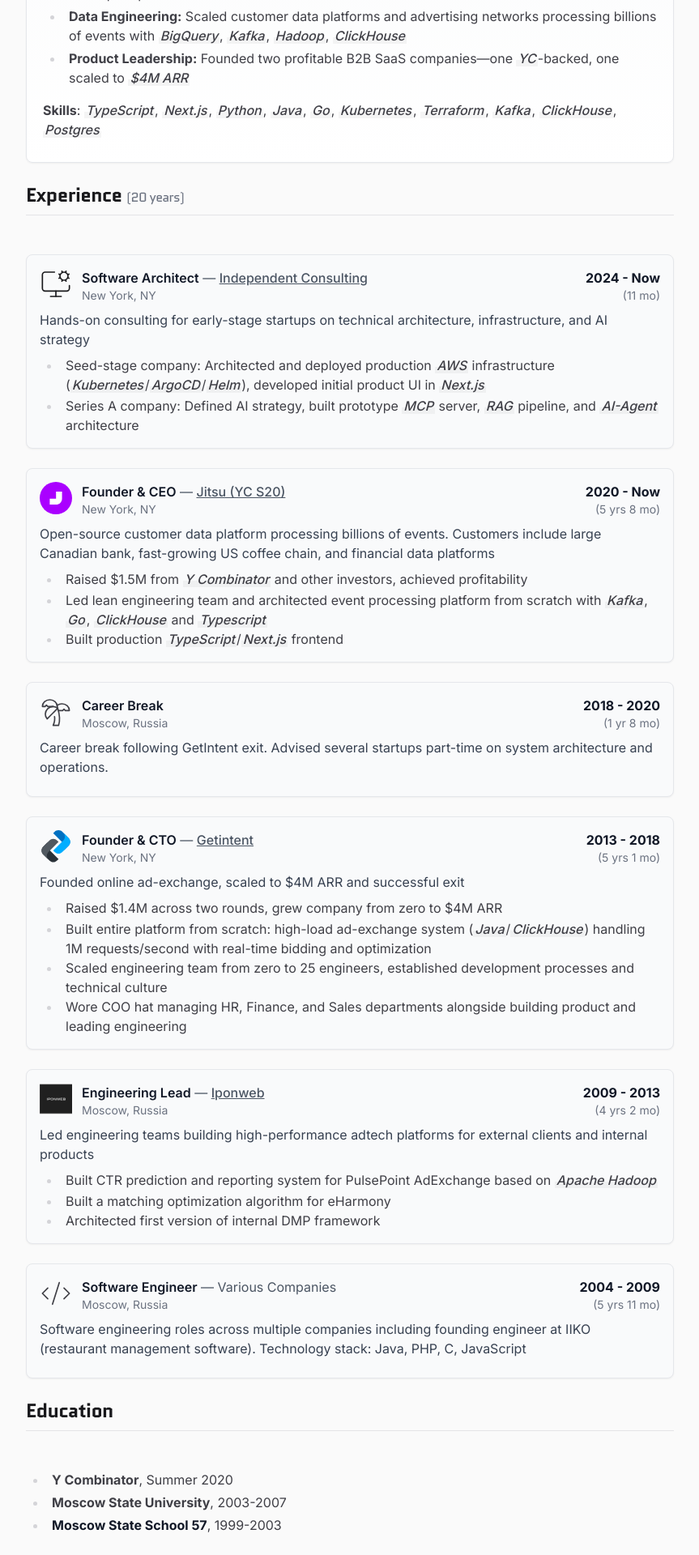
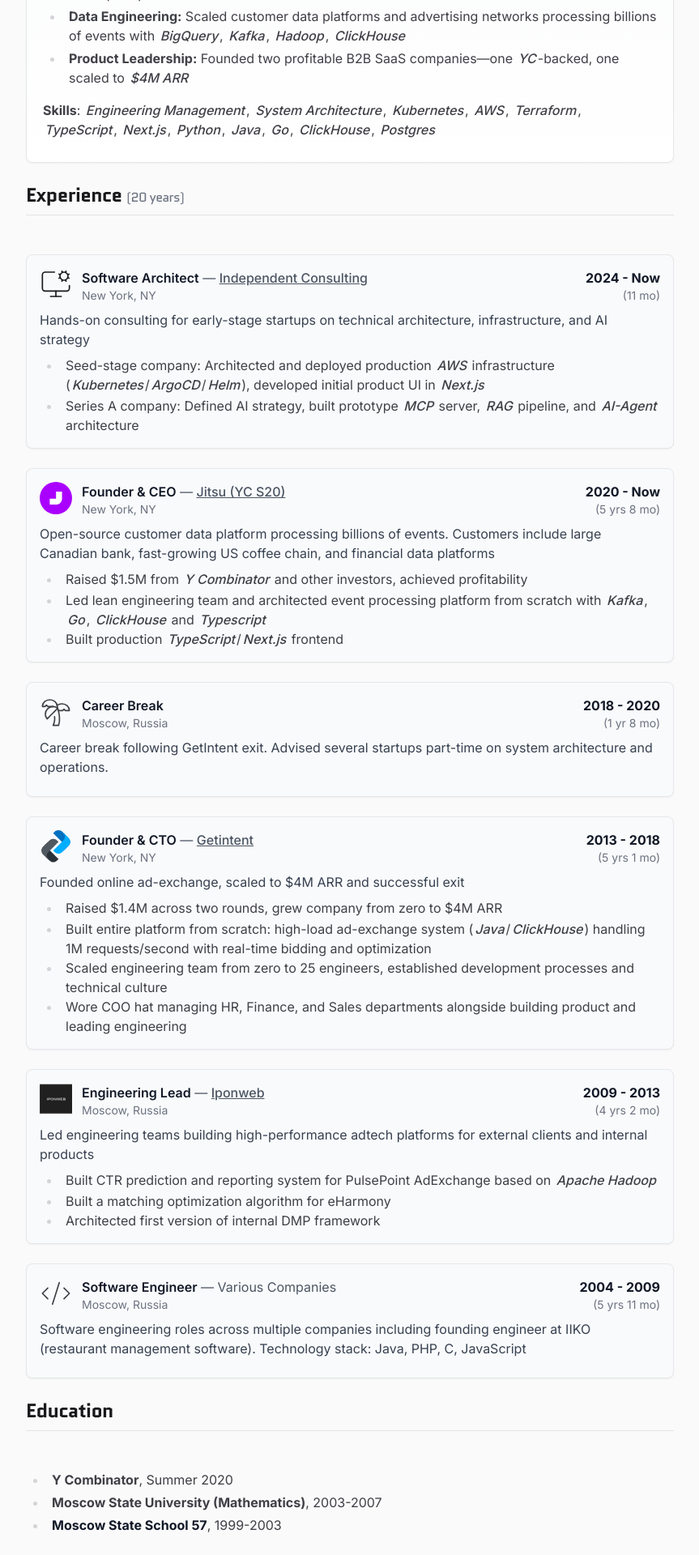
Before and after one commit to vklimontovich/klmn.sh, a Next.js app: page /cv in a window 1280 px wide. Shown: the part 580-2500 px from the top of the page at 81% size, without its empty margins (208-1071 px from the left). Built offline with nearby package versions, Linux system fonts and the light colour scheme; no server answers; the database is empty.

Commit message:
formatting

```diff
--- a/src/components/CVPage.module.css
+++ b/src/components/CVPage.module.css
@@ -4,7 +4,7 @@
 
 .cvContent :global(.cvKeyword) {
     @apply font-medium px-0.5;
-    background: linear-gradient(to bottom, transparent 60%, rgba(0, 0, 0, 0.04) 60%);
+    /*background: linear-gradient(to bottom, transparent 60%, rgba(0, 0, 0, 0.04) 60%);*/
 }
 
 .cvContent h1 {
@@ -63,6 +63,7 @@
 @media print {
     .cvContent :global(.cvKeyword) {
         background: linear-gradient(to bottom, transparent 60%, rgba(0, 0, 0, 0.12) 60%) !important;
+
     }
 
     .introSection {
--- a/src/content/cv.tsx
+++ b/src/content/cv.tsx
@@ -80,8 +80,8 @@
       ],
       closingSection: (
         <>
-          <b>Skills</b>: <Kw>TypeScript</Kw>, <Kw>Next.js</Kw>, <Kw>Python</Kw>, <Kw>Java</Kw>, <Kw>Go</Kw>, <Kw>Kubernetes</Kw>,{" "}
-          <Kw>Terraform</Kw>, <Kw>Kafka</Kw>, <Kw>ClickHouse</Kw>, <Kw>Postgres</Kw>
+          <b>Skills</b>: <Kw>Engineering Management</Kw>, <Kw>System Architecture</Kw>, <Kw>Kubernetes</Kw>, <Kw>AWS</Kw>,{" "}
+          <Kw>Terraform</Kw>, <Kw>TypeScript</Kw>, <Kw>Next.js</Kw>, <Kw>Python</Kw>, <Kw>Java</Kw>, <Kw>Go</Kw>, <Kw>ClickHouse</Kw>, <Kw>Postgres</Kw>
         </>
       ),
     },
@@ -201,7 +201,7 @@
         period: "Summer 2020",
       },
       {
-        institution: "Moscow State University",
+        institution: "Moscow State University (Mathematics)",
         period: "2003-2007",
       },
       {
```
